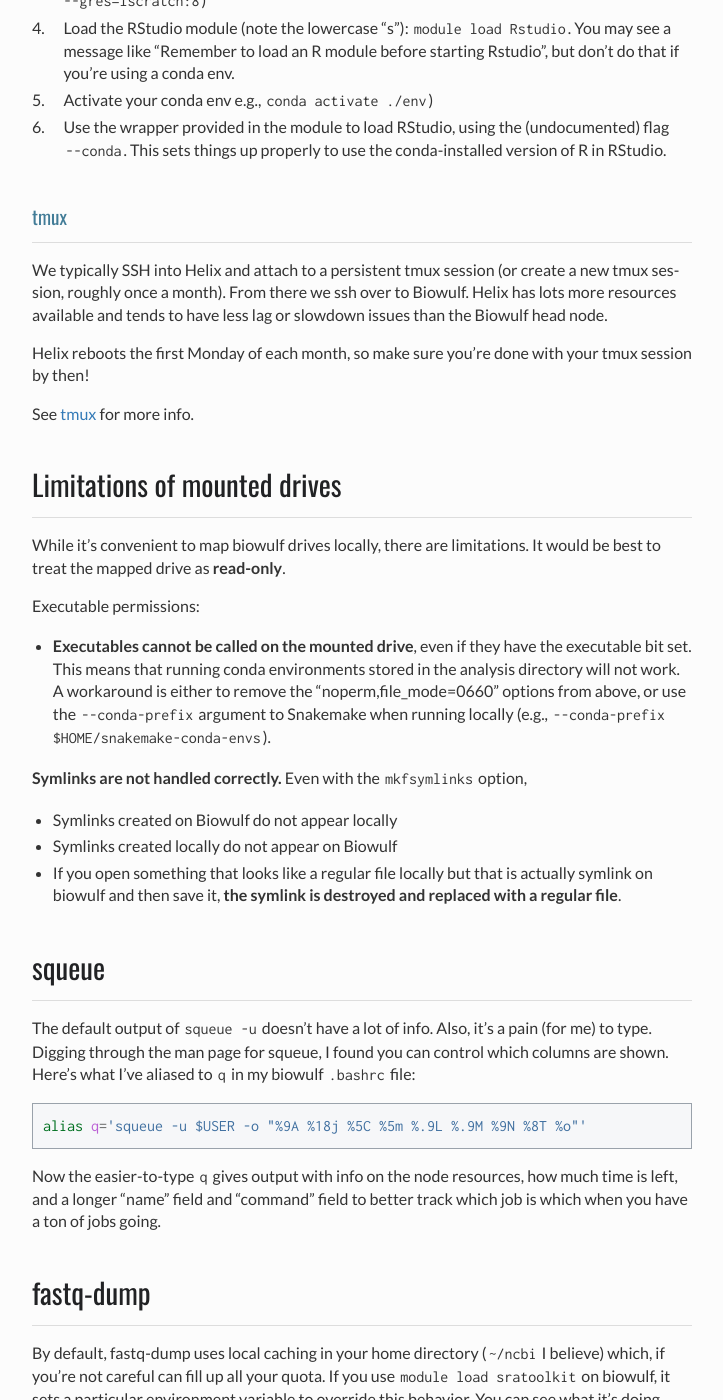
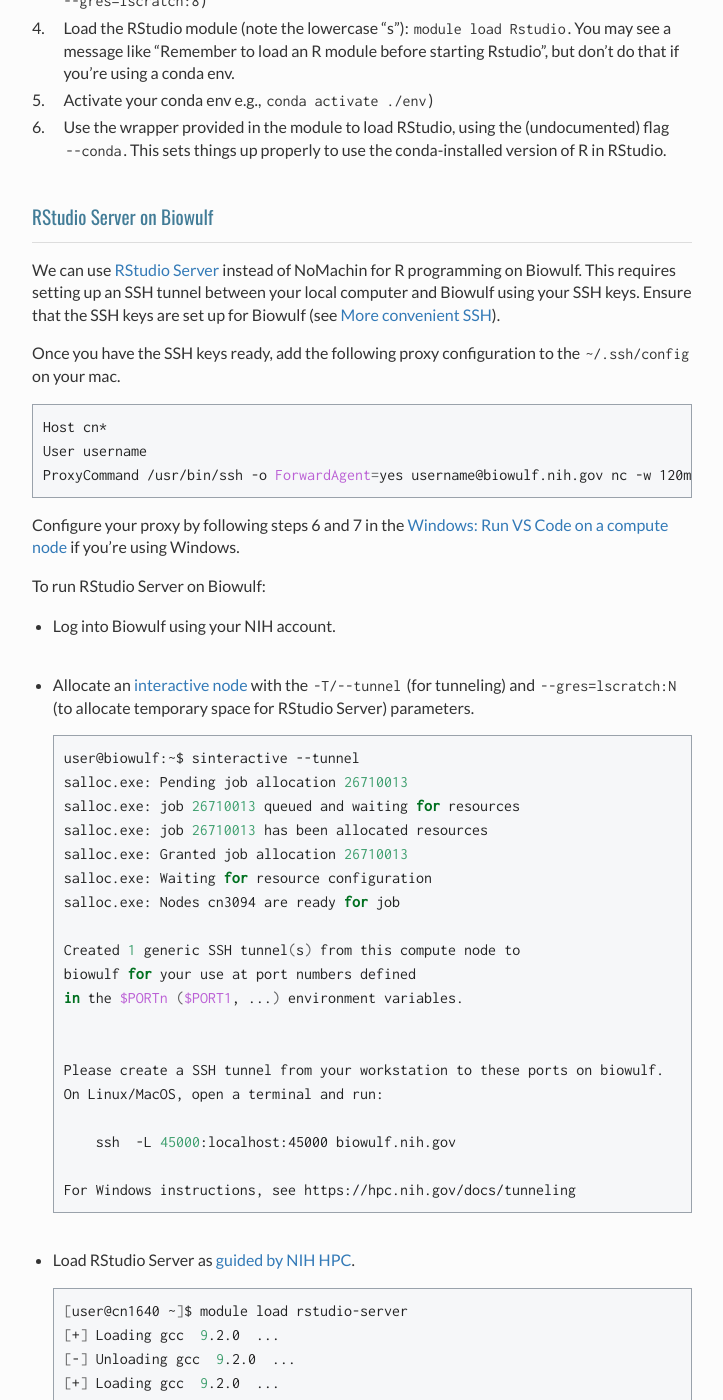
Before and after one commit to NICHD-BSPC/training, a Sphinx documentation site: the page built from source/biowulf.rst, in a window 1280 px wide and 1400 px high, scrolled down 2458 px. Shown: the whole window, without its empty margins (398-1121 px from the left). Built offline with Sphinx 7.4.7, drawn with Linux system fonts in a browser that asks for light colours; some of the changed text lies outside the part shown.

Commit message:
RStudio Server on Biowulf added to biowulf.rst

```diff
--- a/source/biowulf.rst
+++ b/source/biowulf.rst
@@ -126,6 +126,110 @@
    (undocumented) flag ``--conda``. This sets things up properly to use the
    conda-installed version of R in RStudio.
 
+RStudio Server on Biowulf
+~~~~~~~~~~~~~~~~~~~~~~~~~
+
+We can use `RStudio Server <https://posit.co/products/open-source/rstudio-server/>`_
+instead of NoMachin for R programming on Biowulf. This requires setting up an SSH tunnel
+between your local computer and Biowulf using your SSH keys.
+Ensure that the SSH keys are set up for Biowulf (see
+`More convenient SSH <biowulf.html#more-convenient-ssh>`_).
+
+Once you have the SSH keys ready, add the following proxy configuration to the ``~/.ssh/config``
+on your mac.
+
+.. code-block:: bash
+
+   Host cn*
+   User username
+   ProxyCommand /usr/bin/ssh -o ForwardAgent=yes username@biowulf.nih.gov nc -w 120ms %h %p
+
+Configure your proxy by following steps 6 and 7 in the `Windows: Run VS Code on a compute node
+<https://hpc.nih.gov/apps/vscode.html#win>`_ if you're using Windows.
+
+To run RStudio Server on Biowulf:
+
+* Log into Biowulf using your NIH account.
+* Allocate an `interactive node <https://hpc.nih.gov/docs/userguide.html#int>`_ with the ``-T/--tunnel``
+  (for tunneling) and ``--gres=lscratch:N`` (to allocate temporary space for RStudio Server) parameters.
+
+  .. code-block:: bash
+
+    user@biowulf:~$ sinteractive --tunnel
+    salloc.exe: Pending job allocation 26710013
+    salloc.exe: job 26710013 queued and waiting for resources
+    salloc.exe: job 26710013 has been allocated resources
+    salloc.exe: Granted job allocation 26710013
+    salloc.exe: Waiting for resource configuration
+    salloc.exe: Nodes cn3094 are ready for job
+
+    Created 1 generic SSH tunnel(s) from this compute node to
+    biowulf for your use at port numbers defined
+    in the $PORTn ($PORT1, ...) environment variables.
+
+
+    Please create a SSH tunnel from your workstation to these ports on biowulf.
+    On Linux/MacOS, open a terminal and run:
+
+        ssh  -L 45000:localhost:45000 biowulf.nih.gov
+
+    For Windows instructions, see https://hpc.nih.gov/docs/tunneling
+
+* Load RStudio Server as `guided by NIH HPC <https://hpc.nih.gov/apps/rstudio-server.html>`_.
+
+  .. code-block:: bash
+
+    [user@cn1640 ~]$ module load rstudio-server
+    [+] Loading gcc  9.2.0  ...
+    [-] Unloading gcc  9.2.0  ...
+    [+] Loading gcc  9.2.0  ...
+    [+] Loading openmpi 4.0.5  for GCC 9.2.0
+    [+] Loading ImageMagick  7.0.8  on cn4280
+    [+] Loading HDF5  1.10.4
+    [-] Unloading gcc  9.2.0  ...
+    [+] Loading gcc  9.2.0  ...
+    [+] Loading NetCDF 4.7.4_gcc9.2.0
+    [+] Loading pandoc  2.17.1.1  on cn4280
+    [+] Loading pcre2 10.21  ...
+    [+] Loading R 4.2.2
+    [+] Loading rstudio-server  2023.03.0-386
+
+
+* Ensure that R is available by loading `Biowulf's module <https://hpc.nih.gov/apps/R.html#int>`_
+  or by activating your conda environment where ``r-base`` is installed.
+* Start RStudio Server on your interactive node.
+
+  .. code-block:: bash
+
+    [user@cn1640 dir]$ rstudio-server
+
+    Please ensure you have set up the SSH port forwarding as described in the sinteractive instructions.
+
+    Please connect to http://localhost:39689/auth-sign-in?user=test2&password=nRmzfPWh_X8Z-03hbDjPz3bm
+    Use your username 'user' and the pasword 'nRmzfPWh_X8Z-03hbDjPz3bm' to login
+
+* Create an SSH tunnel connecting your local computer to Biowulf. If you're using Mac or Linux,
+  copy and paste the following code into a new terminal on your local machine.
+
+  .. code-block:: bash
+
+    (local_computer)$ alias tun='$(ssh biowulf.nih.gov /usr/local/slurm/bin/reconnect_tunnels)'
+    (local_computer)$ tun
+    ...
+    (biowulf)$
+
+  Follow the `Tunneling from Windows <https://hpc.nih.gov/docs/tunneling/#windows>`_ instruction
+  if you're using Windows. Do not close the tunneling terminal while using RStudio Server.
+
+* Copy and paste the host address
+  (e.g. ``http://localhost:39689/auth-sign-in?user=test2&password=nRmzfPWh_X8Z-03hbDjPz3bm``)
+  provided by ``rstudio-server`` into your browser.
+
+.. note::
+
+   RStudio Server may raise an error with R in versions newer than those in Biowulf's module.
+   If you encounter this issue, downgrade your R version in conda environment or load it from
+   Biowulf.
 
 tmux
 ~~~~
```
